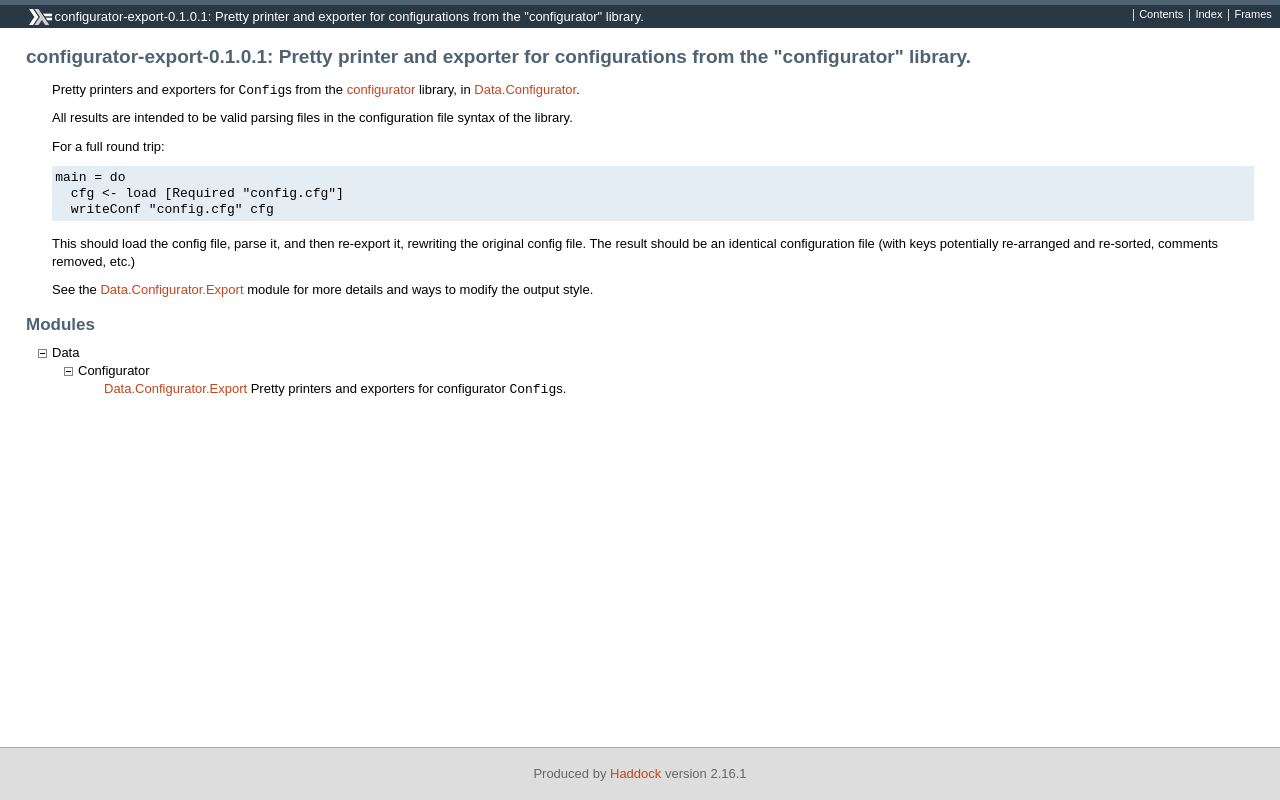
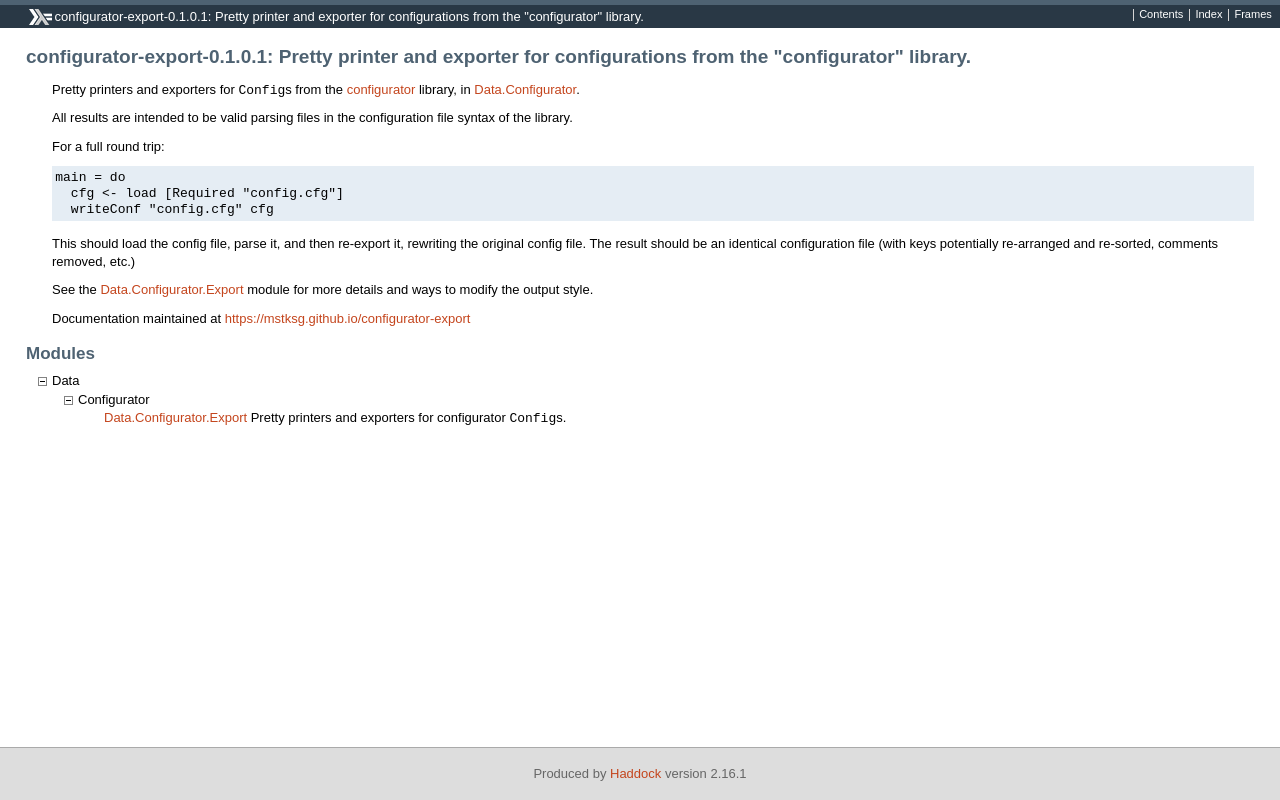
Before and after one commit to mstksg/configurator-export, a plain HTML site: page index.html in a window 1280 px wide. Drawn offline with Linux system fonts and the light colour scheme.

Commit message:
Update gh-pages at Sat May  7 18:55:41 PDT 2016

```diff
--- a/index.html
+++ b/index.html
@@ -14,4 +14,4 @@ re-export it, rewriting the original config file.  The
 result should be an identical configuration file (with
 keys potentially re-arranged and re-sorted, comments
 removed, etc.)</p><p>See the <a href="Data-Configurator-Export.html">Data.Configurator.Export</a> module for more
-details and ways to modify the output style.</p></div></div><div id="module-list"><p class="caption">Modules</p><ul><li><span id="control.n.1" class="module collapser" onclick="toggleSection('n.1')">Data</span><ul id="section.n.1" class="show"><li><span id="control.n.1.1" class="module collapser" onclick="toggleSection('n.1.1')">Configurator</span><ul id="section.n.1.1" class="show"><li><span class="module"><a href="Data-Configurator-Export.html">Data.Configurator.Export</a></span> Pretty printers and exporters for configurator <code>Config</code>s.</li></ul></li></ul></li></ul></div></div><div id="footer"><p>Produced by <a href="http://www.haskell.org/haddock/">Haddock</a> version 2.16.1</p></div></body></html>
+details and ways to modify the output style.</p><p>Documentation maintained at <a href="https://mstksg.github.io/configurator-export">https://mstksg.github.io/configurator-export</a></p></div></div><div id="module-list"><p class="caption">Modules</p><ul><li><span id="control.n.1" class="module collapser" onclick="toggleSection('n.1')">Data</span><ul id="section.n.1" class="show"><li><span id="control.n.1.1" class="module collapser" onclick="toggleSection('n.1.1')">Configurator</span><ul id="section.n.1.1" class="show"><li><span class="module"><a href="Data-Configurator-Export.html">Data.Configurator.Export</a></span> Pretty printers and exporters for configurator <code>Config</code>s.</li></ul></li></ul></li></ul></div></div><div id="footer"><p>Produced by <a href="http://www.haskell.org/haddock/">Haddock</a> version 2.16.1</p></div></body></html>
```
Also changed, not shown: configurator-export.txt.
